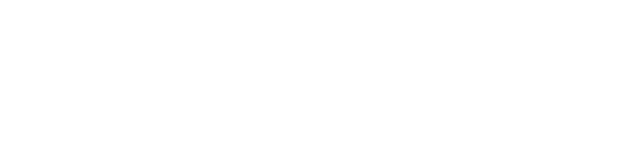
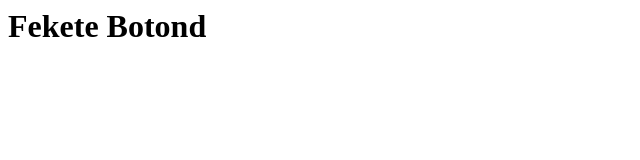
Before and after one commit to FBoti10/0305, a plain HTML site: page index.html in a window 1280 px wide. Shown: the whole page, without its empty margins (0-640 px from the left). Drawn offline with Linux system fonts and the light colour scheme.

Commit message:
Név hozzáadva

```diff
--- a/index.html
+++ b/index.html
@@ -6,6 +6,6 @@
     <title>Document</title>
 </head>
 <body>
-
+<h1>Fekete Botond</h1>
 </body>
 </html>
```
